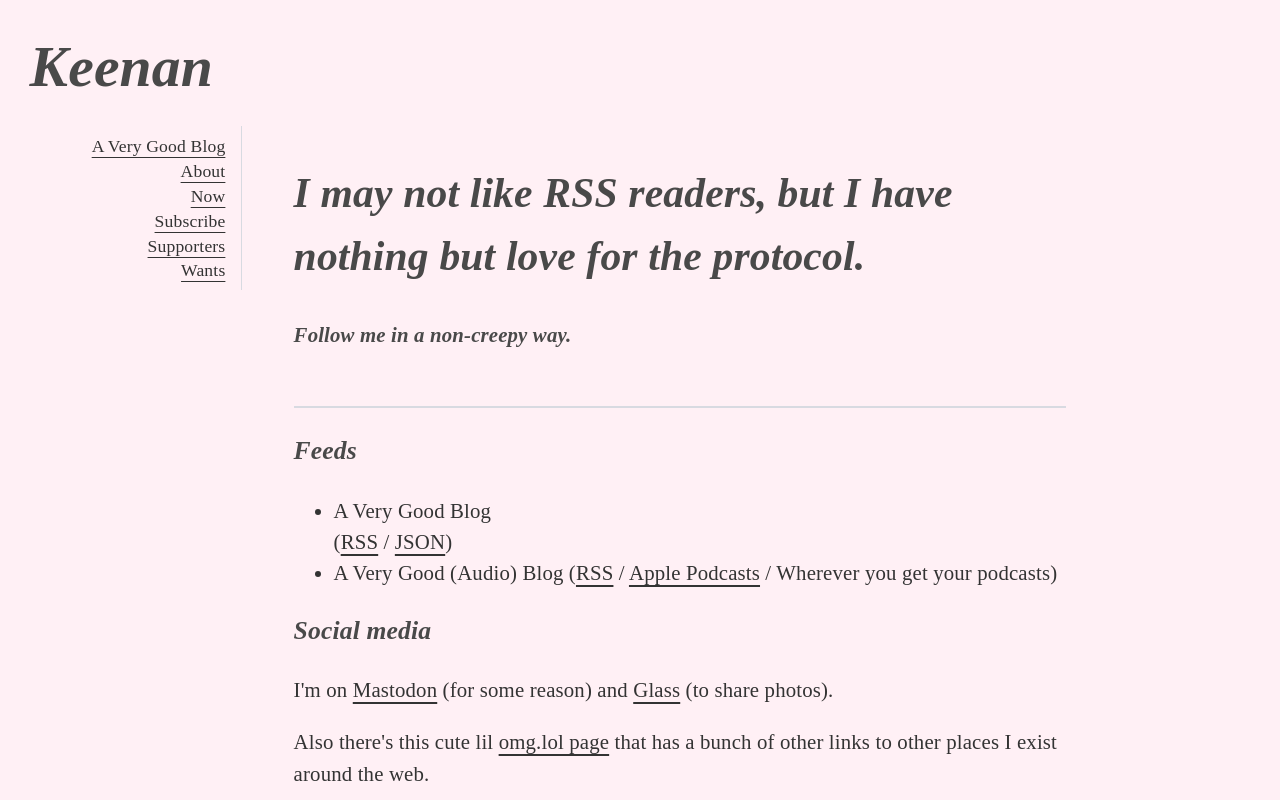
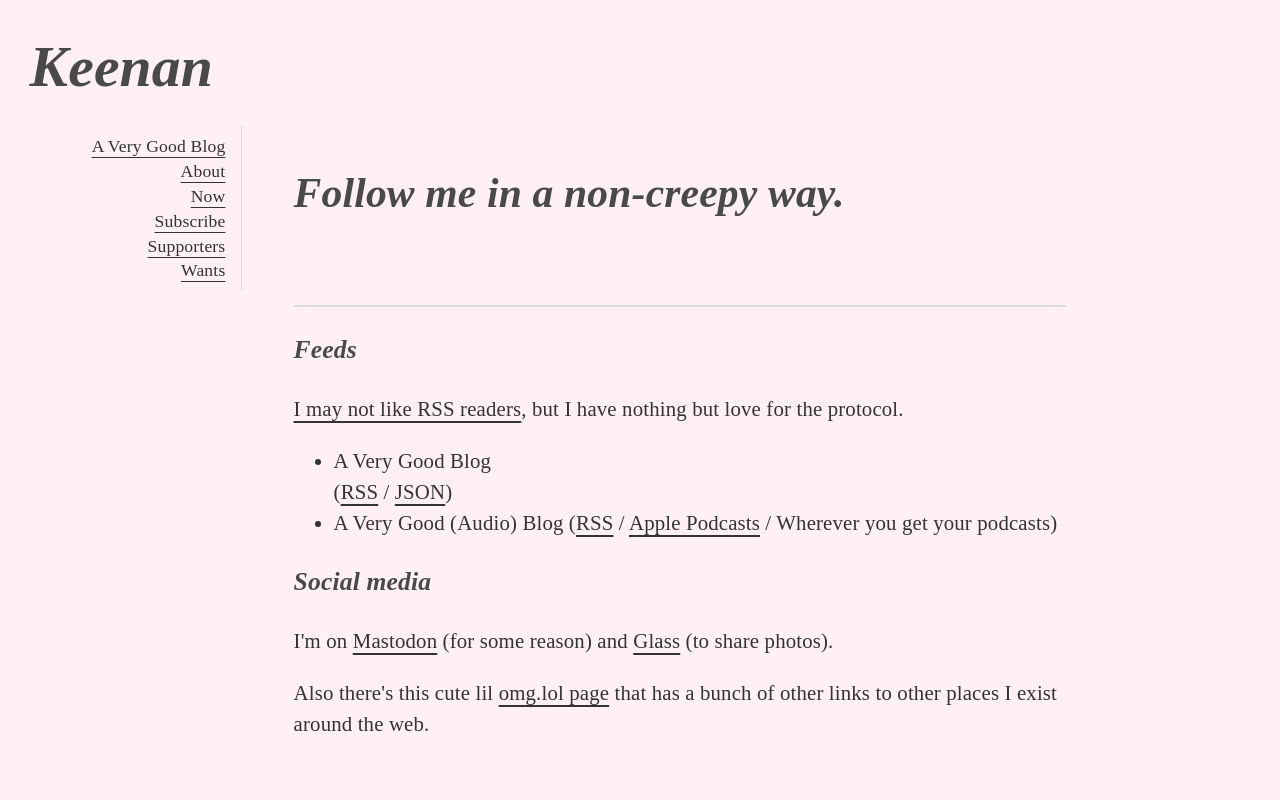
Before and after one commit to gkeenans/gkeenan.co, an Eleventy site: page src/subscribe.html in a window 1280 px wide. Shown: the top 800 px of the page. Built offline with nearby package versions, Linux system fonts and the light colour scheme; Eleventy itself is replaced by a stand-in of ours; files that its build step writes are made by us from their sources; a web font is replaced by a local one; what lodash.escape, rfc822-date would draw is missing.

Commit message:
Update Subscribe page

```diff
--- a/src/subscribe.html
+++ b/src/subscribe.html
@@ -3,13 +3,13 @@ title: Subscribe
 layout: base.njk
 ---
 
-<h2>I may not like RSS readers, but I have nothing but love for the protocol.</h2>
-
-<h4>Follow me in a non-creepy way.</h4>
+<h2>Follow me in a non-creepy way.</h2>
 
 <hr>
 
 <h3>Feeds</h3>
+
+<p><a href="https://gkeenan.co/avgb/rss-readers-make-me-want-to-jump-into-a-vat-of-acid/">I may not like RSS readers</a>, but I have nothing but love for the protocol.</p>
 
 <ul>
     <li>A Very Good Blog</li> (<a href="https://gkeenan.co/avgb/feed.xml">RSS</a> / <a href="https://gkeenan.co/avgb/feed.json">JSON</a>)
```
